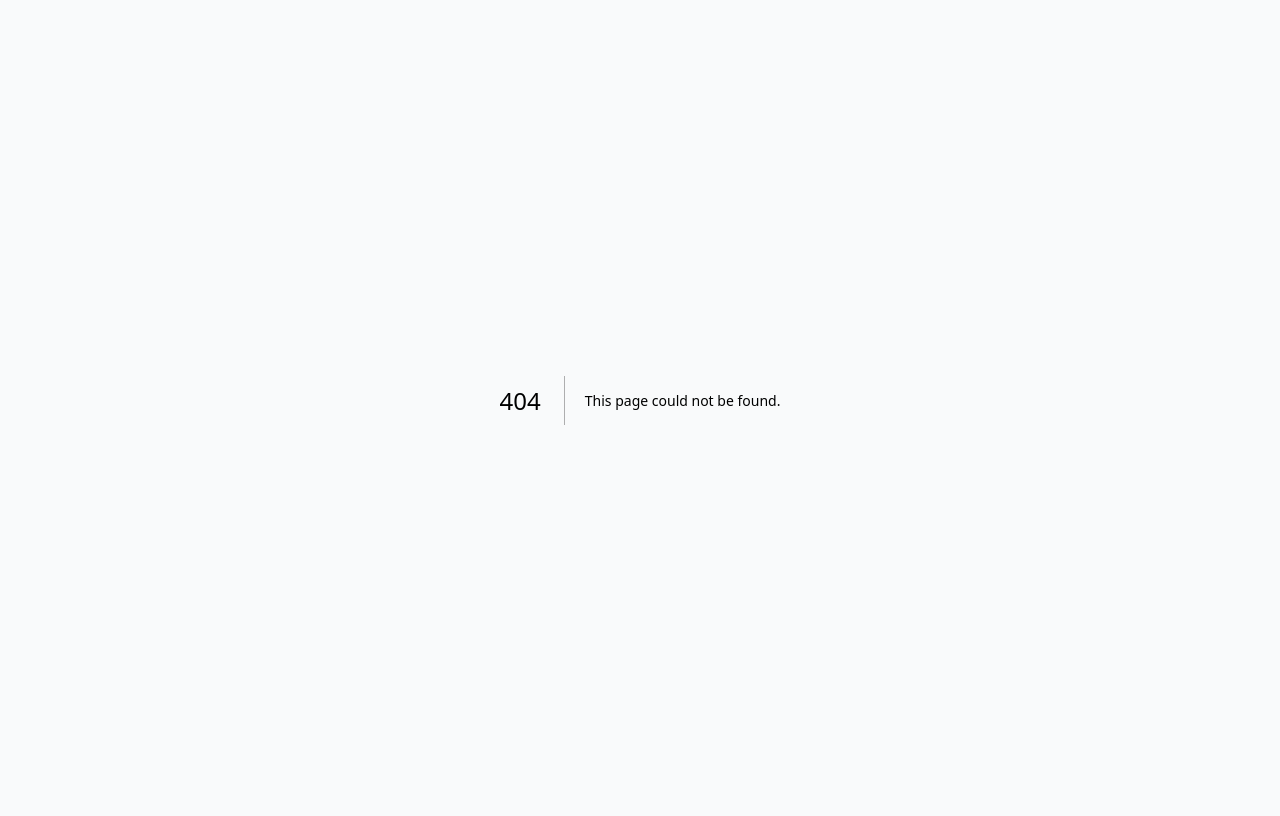
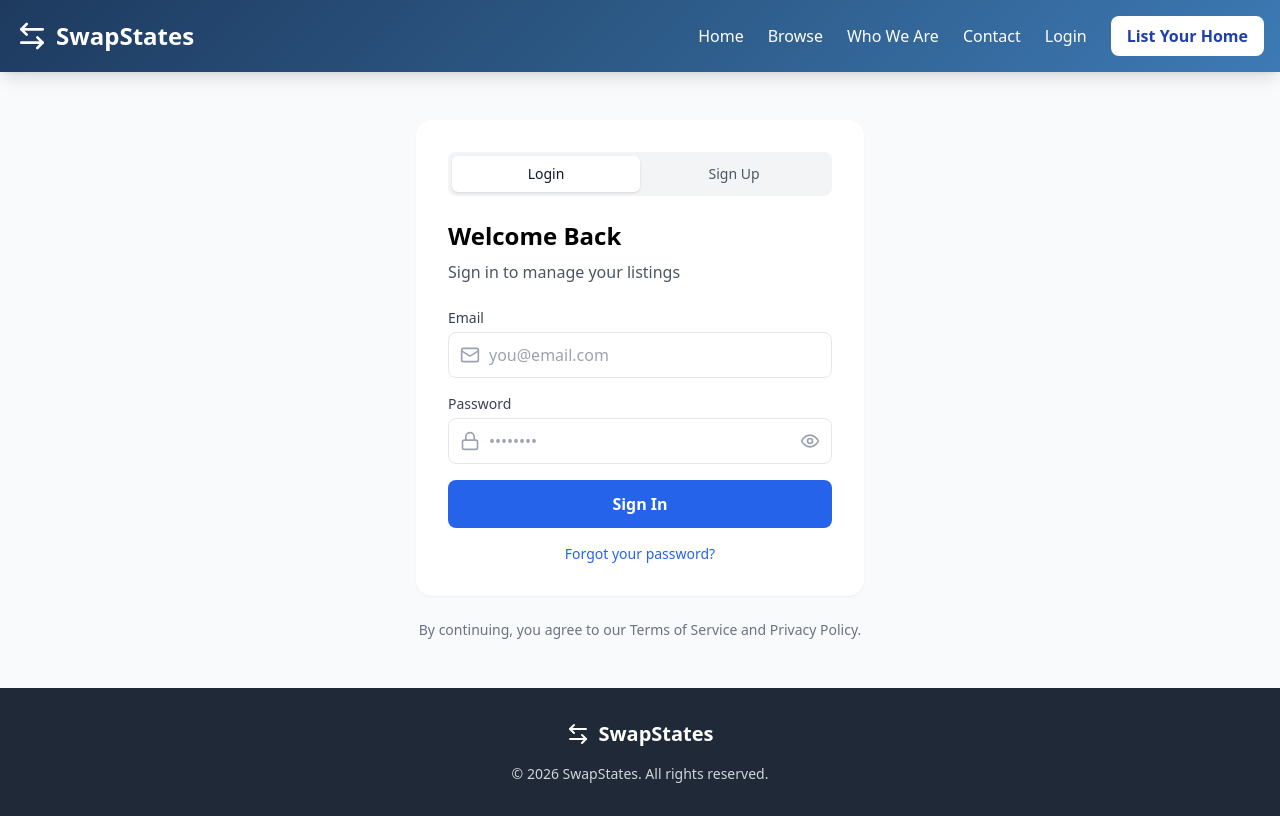
Before and after one commit to hghitan-pixel/swapstates, a Next.js app: page /login in a window 1280 px wide. Before the commit this address had no page. Built offline with nearby package versions, Linux system fonts and the light colour scheme.

Commit message:
Create page.js

```diff
--- /dev/null
+++ b/app/login/page.js
@@ -0,0 +1,260 @@
+'use client'
+
+import { useState } from 'react'
+import { useRouter } from 'next/navigation'
+import Link from 'next/link'
+import { ArrowLeftRight, Menu, X, Mail, Lock, User, Loader2, Eye, EyeOff } from 'lucide-react'
+import { createClient } from '@/lib/supabase'
+
+function Navigation() {
+  const [menuOpen, setMenuOpen] = useState(false)
+  return (
+    <nav className="gradient-bg text-white shadow-lg sticky top-0 z-50">
+      <div className="max-w-7xl mx-auto px-4 py-4">
+        <div className="flex items-center justify-between">
+          <Link href="/" className="flex items-center space-x-2">
+            <ArrowLeftRight className="w-8 h-8" />
+            <span className="text-xl md:text-2xl font-bold">SwapStates</span>
+          </Link>
+          <div className="hidden md:flex items-center space-x-6">
+            <Link href="/" className="hover:text-blue-200">Home</Link>
+            <Link href="/browse" className="hover:text-blue-200">Browse</Link>
+            <Link href="/about" className="hover:text-blue-200">Who We Are</Link>
+            <Link href="/contact" className="hover:text-blue-200">Contact</Link>
+            <Link href="/login" className="hover:text-blue-200">Login</Link>
+            <Link href="/list" className="bg-white text-blue-800 px-4 py-2 rounded-lg font-semibold hover:bg-blue-50">List Your Home</Link>
+          </div>
+          <button onClick={() => setMenuOpen(!menuOpen)} className="md:hidden p-2">
+            {menuOpen ? <X className="w-6 h-6" /> : <Menu className="w-6 h-6" />}
+          </button>
+        </div>
+        {menuOpen && (
+          <div className="md:hidden mt-4 space-y-2 pb-4">
+            <Link href="/" className="block py-2">Home</Link>
+            <Link href="/browse" className="block py-2">Browse</Link>
+            <Link href="/about" className="block py-2">Who We Are</Link>
+            <Link href="/contact" className="block py-2">Contact</Link>
+            <Link href="/login" className="block py-2">Login</Link>
+            <Link href="/list" className="block bg-white text-blue-800 text-center py-2 rounded-lg font-semibold mt-2">List Your Home</Link>
+          </div>
+        )}
+      </div>
+    </nav>
+  )
+}
+
+function Footer() {
+  return (
+    <footer className="bg-gray-800 text-gray-300 py-8">
+      <div className="max-w-7xl mx-auto px-4 text-center">
+        <div className="flex items-center justify-center space-x-2 text-white mb-4">
+          <ArrowLeftRight className="w-6 h-6" />
+          <span className="text-xl font-bold">SwapStates</span>
+        </div>
+        <p className="text-sm">© {new Date().getFullYear()} SwapStates. All rights reserved.</p>
+      </div>
+    </footer>
+  )
+}
+
+export default function LoginPage() {
+  const router = useRouter()
+  const [mode, setMode] = useState('login') // 'login' or 'signup'
+  const [loading, setLoading] = useState(false)
+  const [error, setError] = useState('')
+  const [message, setMessage] = useState('')
+  const [showPassword, setShowPassword] = useState(false)
+
+  const [form, setForm] = useState({
+    email: '',
+    password: '',
+    fullName: ''
+  })
+
+  const handleSubmit = async (e) => {
+    e.preventDefault()
+    setLoading(true)
+    setError('')
+    setMessage('')
+
+    const supabase = createClient()
+    if (!supabase) {
+      setError('Connection error. Please try again.')
+      setLoading(false)
+      return
+    }
+
+    if (mode === 'signup') {
+      // Sign up
+      const { data, error: signUpError } = await supabase.auth.signUp({
+        email: form.email,
+        password: form.password,
+        options: {
+          data: {
+            full_name: form.fullName
+          }
+        }
+      })
+
+      if (signUpError) {
+        setError(signUpError.message)
+        setLoading(false)
+        return
+      }
+
+      setMessage('Account created! Please check your email to verify your account.')
+      setLoading(false)
+    } else {
+      // Login
+      const { data, error: signInError } = await supabase.auth.signInWithPassword({
+        email: form.email,
+        password: form.password
+      })
+
+      if (signInError) {
+        setError(signInError.message)
+        setLoading(false)
+        return
+      }
+
+      // Redirect to dashboard or home
+      router.push('/dashboard')
+    }
+  }
+
+  return (
+    <div className="min-h-screen flex flex-col">
+      <Navigation />
+
+      <main className="flex-1 flex items-center justify-center px-4 py-12 bg-gray-50">
+        <div className="w-full max-w-md">
+          <div className="bg-white rounded-2xl shadow-sm p-8">
+            {/* Toggle */}
+            <div className="flex bg-gray-100 rounded-lg p-1 mb-6">
+              <button
+                onClick={() => { setMode('login'); setError(''); setMessage(''); }}
+                className={`flex-1 py-2 rounded-md text-sm font-medium transition ${mode === 'login' ? 'bg-white shadow text-gray-900' : 'text-gray-600'}`}
+              >
+                Login
+              </button>
+              <button
+                onClick={() => { setMode('signup'); setError(''); setMessage(''); }}
+                className={`flex-1 py-2 rounded-md text-sm font-medium transition ${mode === 'signup' ? 'bg-white shadow text-gray-900' : 'text-gray-600'}`}
+              >
+                Sign Up
+              </button>
+            </div>
+
+            <h1 className="text-2xl font-bold mb-2">
+              {mode === 'login' ? 'Welcome Back' : 'Create Account'}
+            </h1>
+            <p className="text-gray-600 mb-6">
+              {mode === 'login' ? 'Sign in to manage your listings' : 'Join SwapStates to list your home'}
+            </p>
+
+            {error && (
+              <div className="bg-red-50 text-red-600 px-4 py-3 rounded-lg text-sm mb-4">
+                {error}
+              </div>
+            )}
+
+            {message && (
+              <div className="bg-green-50 text-green-600 px-4 py-3 rounded-lg text-sm mb-4">
+                {message}
+              </div>
+            )}
+
+            <form onSubmit={handleSubmit} className="space-y-4">
+              {mode === 'signup' && (
+                <div>
+                  <label className="block text-sm font-medium text-gray-700 mb-1">Full Name</label>
+                  <div className="relative">
+                    <User className="absolute left-3 top-1/2 transform -translate-y-1/2 w-5 h-5 text-gray-400" />
+                    <input
+                      type="text"
+                      className="w-full border rounded-lg pl-10 pr-4 py-2.5"
+                      placeholder="John Smith"
+                      value={form.fullName}
+                      onChange={(e) => setForm({ ...form, fullName: e.target.value })}
+                      required={mode === 'signup'}
+                    />
+                  </div>
+                </div>
+              )}
+
+              <div>
+                <label className="block text-sm font-medium text-gray-700 mb-1">Email</label>
+                <div className="relative">
+                  <Mail className="absolute left-3 top-1/2 transform -translate-y-1/2 w-5 h-5 text-gray-400" />
+                  <input
+                    type="email"
+                    className="w-full border rounded-lg pl-10 pr-4 py-2.5"
+                    placeholder="you@email.com"
+                    value={form.email}
+                    onChange={(e) => setForm({ ...form, email: e.target.value })}
+                    required
+                  />
+                </div>
+              </div>
+
+              <div>
+                <label className="block text-sm font-medium text-gray-700 mb-1">Password</label>
+                <div className="relative">
+                  <Lock className="absolute left-3 top-1/2 transform -translate-y-1/2 w-5 h-5 text-gray-400" />
+                  <input
+                    type={showPassword ? 'text' : 'password'}
+                    className="w-full border rounded-lg pl-10 pr-12 py-2.5"
+                    placeholder="••••••••"
+                    value={form.password}
+                    onChange={(e) => setForm({ ...form, password: e.target.value })}
+                    required
+                    minLength={6}
+                  />
+                  <button
+                    type="button"
+                    onClick={() => setShowPassword(!showPassword)}
+                    className="absolute right-3 top-1/2 transform -translate-y-1/2 text-gray-400 hover:text-gray-600"
+                  >
+                    {showPassword ? <EyeOff className="w-5 h-5" /> : <Eye className="w-5 h-5" />}
+                  </button>
+                </div>
+                {mode === 'signup' && (
+                  <p className="text-xs text-gray-500 mt-1">Must be at least 6 characters</p>
+                )}
+              </div>
+
+              <button
+                type="submit"
+                disabled={loading}
+                className="w-full bg-blue-600 text-white py-3 rounded-lg font-semibold hover:bg-blue-700 flex items-center justify-center gap-2 disabled:opacity-50"
+              >
+                {loading ? (
+                  <>
+                    <Loader2 className="w-5 h-5 animate-spin" />
+                    {mode === 'login' ? 'Signing in...' : 'Creating account...'}
+                  </>
+                ) : (
+                  mode === 'login' ? 'Sign In' : 'Create Account'
+                )}
+              </button>
+            </form>
+
+            {mode === 'login' && (
+              <p className="text-center text-sm text-gray-500 mt-4">
+                <Link href="/forgot-password" className="text-blue-600 hover:underline">
+                  Forgot your password?
+                </Link>
+              </p>
+            )}
+          </div>
+
+          <p className="text-center text-sm text-gray-500 mt-6">
+            By continuing, you agree to our Terms of Service and Privacy Policy.
+          </p>
+        </div>
+      </main>
+
+      <Footer />
+    </div>
+  )
+}
```
